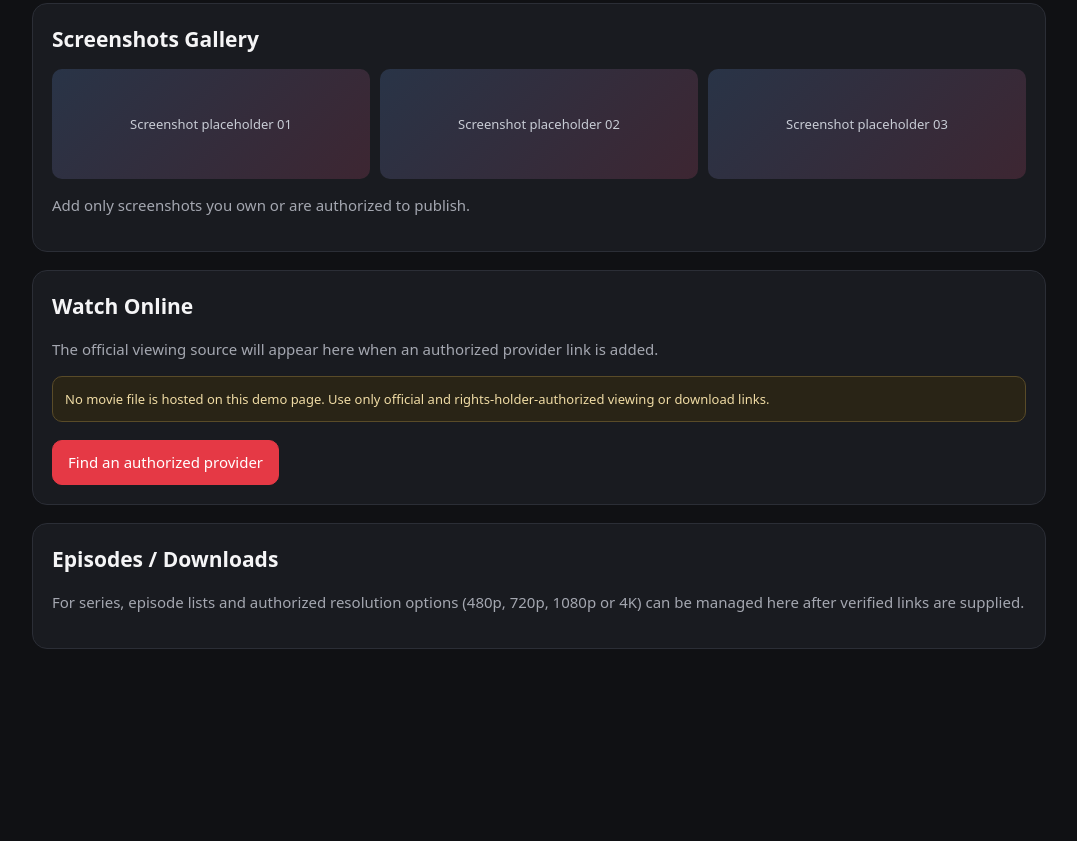
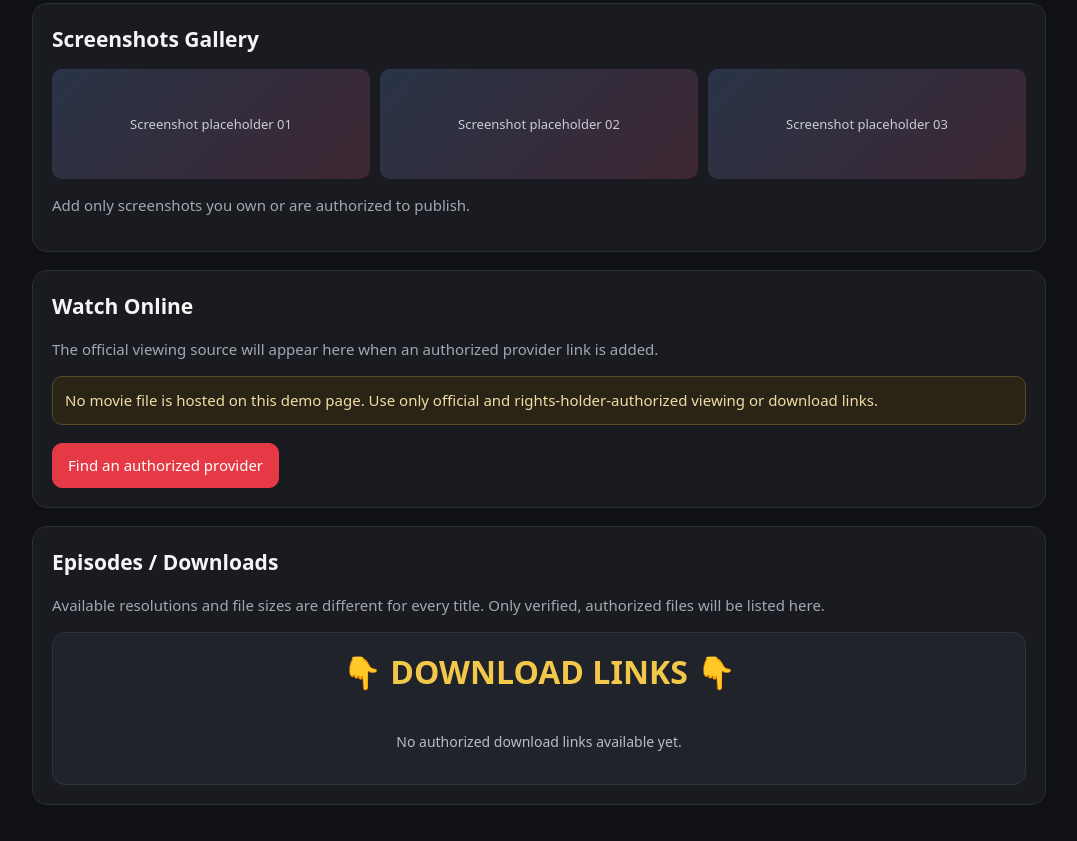
Before and after one commit to atharrasin48-byte/hd-movies-4u, a plain HTML site: page details.html in a window 1280 px wide. Shown: the part 821-1662 px from the top of the page, without its empty margins (101-1178 px from the left). Before the commit the page ends 1506 px from the top, so only its background shows below. Drawn offline with Linux system fonts and the light colour scheme.

Commit message:
Add per-title download links with individual quality and file sizes

```diff
--- a/details.html
+++ b/details.html
@@ -18,7 +18,13 @@ h1{font-size:clamp(28px,5vw,42px);line-height:1.12;margin:8px 0 12px}.tag{color:
 h2{font-size:21px;margin:0 0 13px}.votes{display:grid;grid-template-columns:repeat(3,1fr);gap:10px}.vote{background:#232630;border:1px solid #383c47;border-radius:12px;padding:14px 8px;text-align:center}.vote strong{display:block;font-size:17px}.vote small{color:var(--muted)}
 .bar{height:8px;background:#30343d;border-radius:9px;overflow:hidden;margin-top:8px}.bar i{display:block;height:100%;background:var(--green);width:0}
 .gallery{display:grid;grid-template-columns:repeat(3,1fr);gap:10px}.shot{height:110px;border-radius:10px;background:linear-gradient(135deg,#293447,#3d2632);display:grid;place-items:center;color:#c8ccd5;font-size:13px;text-align:center;padding:8px}
-.notice{border:1px solid #594b28;background:#292416;color:#f0dca5;padding:12px;border-radius:10px;font-size:13px}
+.notice{border:1px solid #594b28;background:#292416;color:#f0dca5;padding:12px;border-radius:10px}
+.download-panel{background:#202329;border:1px solid #30343c;border-radius:13px;padding:14px}
+.download-heading{text-align:center;color:#f2c84b;font-size:clamp(22px,5vw,32px);font-weight:900;margin:0 0 16px}
+.download-list{display:grid;gap:12px}
+.download-link{display:flex;justify-content:center;align-items:center;gap:9px;text-align:center;background:#3d464f;color:#16e5f2;border-radius:10px;padding:17px 12px;font-size:clamp(15px,3.5vw,20px);font-weight:900;border:1px solid #48525c}
+.download-link:active{transform:scale(.99)}
+.download-empty{color:#b9bec6;text-align:center;padding:18px 8px;font-size:14px}
 @media(max-width:650px){.hero{grid-template-columns:1fr}.poster{min-height:250px}.votes{grid-template-columns:1fr}.gallery{grid-template-columns:repeat(2,1fr)}}
 </style></head><body>
 <header class="wrap top"><a class="logo" href="movies.html">HD <b>MOVIES</b> 4U</a><a class="btn" href="movies.html">← Back to catalogue</a></header>
@@ -27,7 +33,7 @@ h2{font-size:21px;margin:0 0 13px}.votes{display:grid;grid-template-columns:repe
 <section class="panel"><h2>Community Verdict</h2><p class="muted">Cast your opinion on this sample title. One vote per browser for this demo.</p><div class="votes" id="votes"></div><p class="muted" id="voteTotal"></p></section>
 <section class="panel"><h2>Screenshots Gallery</h2><div class="gallery"><div class="shot">Screenshot placeholder 01</div><div class="shot">Screenshot placeholder 02</div><div class="shot">Screenshot placeholder 03</div></div><p class="muted">Add only screenshots you own or are authorized to publish.</p></section>
 <section class="panel"><h2>Watch Online</h2><p class="muted">The official viewing source will appear here when an authorized provider link is added.</p><p class="notice">No movie file is hosted on this demo page. Use only official and rights-holder-authorized viewing or download links.</p><div class="actions"><a class="btn red" href="https://www.justwatch.com/" target="_blank" rel="noopener">Find an authorized provider</a></div></section>
-<section class="panel"><h2>Episodes / Downloads</h2><p class="muted">For series, episode lists and authorized resolution options (480p, 720p, 1080p or 4K) can be managed here after verified links are supplied.</p></section>
+<section class="panel"><h2>Episodes / Downloads</h2><p class="muted">Available resolutions and file sizes are different for every title. Only verified, authorized files will be listed here.</p><div class="download-panel"><h3 class="download-heading">👇 DOWNLOAD LINKS 👇</h3><div class="download-list" id="downloadList"></div></div></section>
 </main>
 <script>
 const demo=[
@@ -38,10 +44,16 @@ const demo=[
 {title:"Southern Star",language:"South Indian",year:"2025",type:"Movie",quality:"Demo",resolution:"—",status:"Completed",summary:"A fictional sample entry for the South Indian category."},
 {title:"Little Cloud",language:"Animation",year:"2025",type:"Movie",quality:"Demo",resolution:"—",status:"Completed",summary:"A fictional sample animated title."}
 ];
+// Add one entry per authorized file: {quality:"720p", size:"1.1 GB", url:"https://..."}
+// Each title can have different sizes and available resolutions. Never enter estimated sizes.
+demo.forEach(item=>{item.downloads=[]});
 const id=Math.max(0,Math.min(demo.length-1,Number(new URLSearchParams(location.search).get("id"))||0));
 const m=demo[id];document.title=m.title+" — HD MOVIES 4U";
 document.querySelector("#title").textContent=m.title;document.querySelector("#poster").textContent=m.title;document.querySelector("#summary").textContent=m.summary;
 document.querySelector("#facts").innerHTML=[m.year,m.type,m.status,m.language,m.quality,m.resolution].map(x=>'<span>'+x+'</span>').join("");
+const downloadList=document.querySelector("#downloadList");
+const availableDownloads=(m.downloads||[]).filter(d=>d.quality&&d.size&&d.url);
+downloadList.innerHTML=availableDownloads.length?availableDownloads.map(d=>'<a class="download-link" href="'+d.url.replace(/&/g,"&amp;").replace(/"/g,"%22")+'" target="_blank" rel="noopener noreferrer">☁ Download ['+d.quality+' • '+d.size+'] ☁</a>').join(""):'<div class="download-empty">No authorized download links available yet.</div>';
 const key="hdm4u-vote-"+id, votes=JSON.parse(localStorage.getItem(key)||'{"Must Watch":0,"Good":0,"Average":0}'), chosen=localStorage.getItem(key+"-choice");
 function renderVotes(){const total=Object.values(votes).reduce((a,b)=>a+b,0);document.querySelector("#votes").innerHTML=Object.entries(votes).map(([name,n])=>'<button class="vote" data-vote="'+name+'" '+(chosen?'disabled':'')+'><strong>'+name+'</strong><small>'+((total?Math.round(n/total*100):0))+'% · '+n+' votes</small><div class="bar"><i style="width:'+(total?n/total*100:0)+'%"></i></div></button>').join("");document.querySelector("#voteTotal").textContent=total+" total votes"+(chosen?" · Your vote: "+chosen:"");document.querySelectorAll("[data-vote]").forEach(b=>b.addEventListener("click",()=>{if(localStorage.getItem(key+"-choice"))return;votes[b.dataset.vote]++;localStorage.setItem(key,JSON.stringify(votes));localStorage.setItem(key+"-choice",b.dataset.vote);location.reload()}))}
 renderVotes();
```
